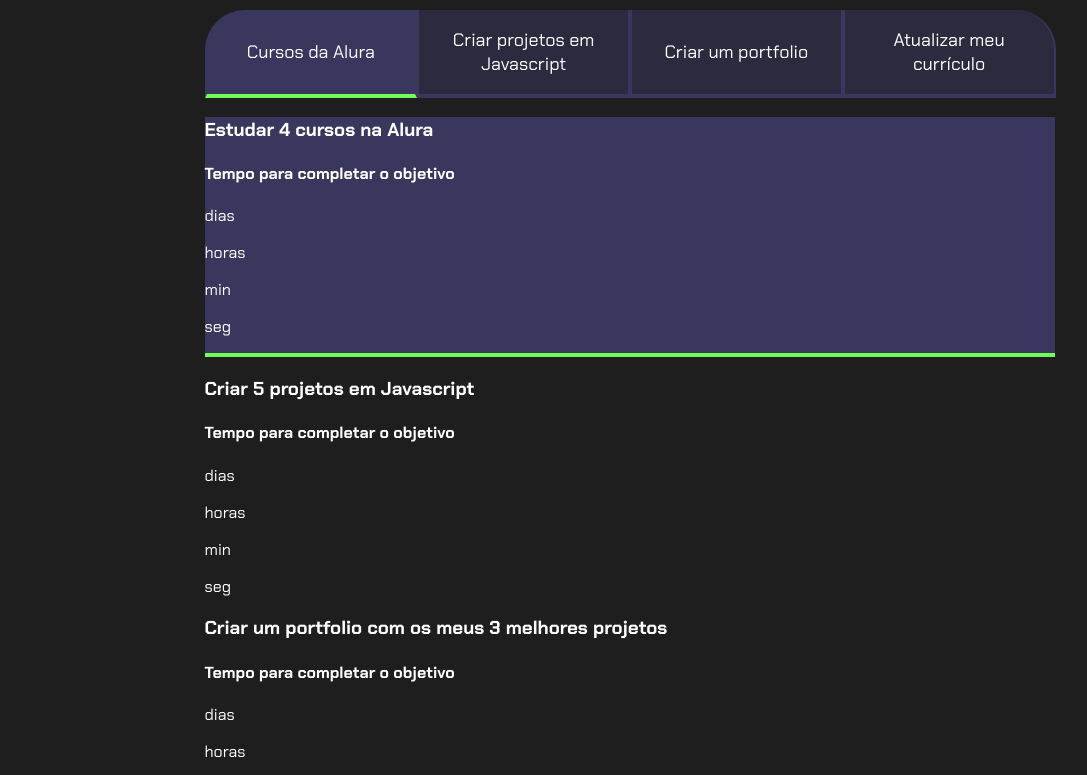
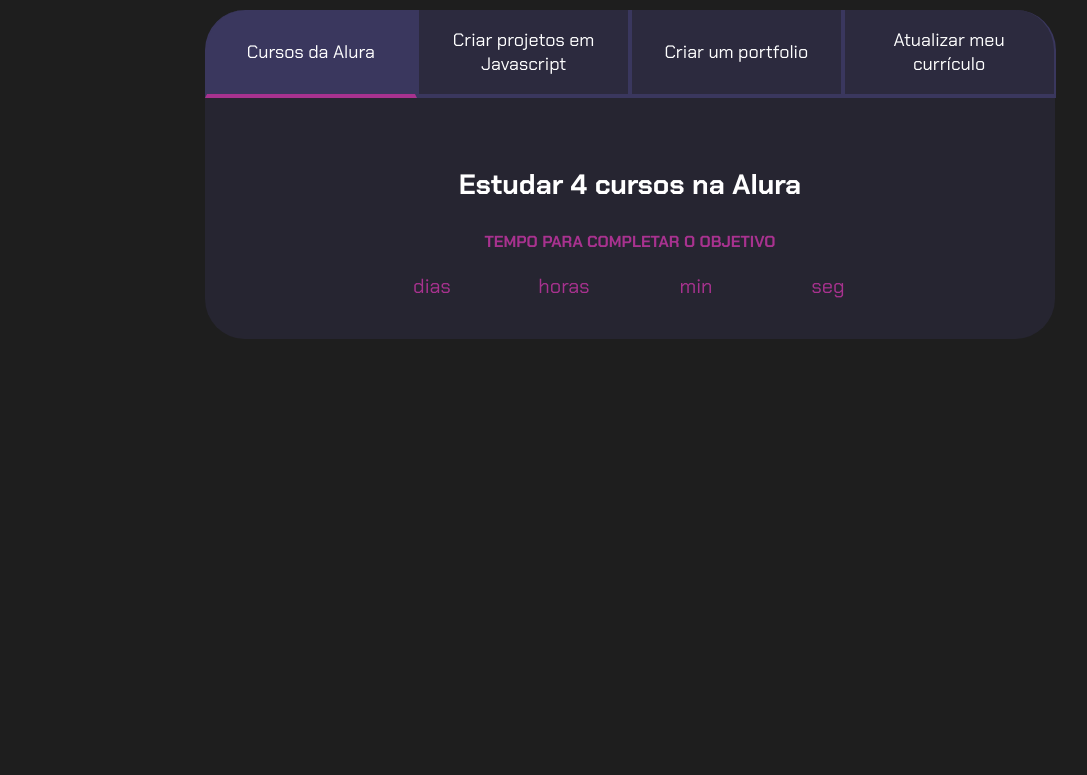
Before and after one commit to ArionZ/VIsualStudioLegalzaolegalegalegal, a plain HTML site: page index.html in a window 1280 px wide. Shown: the part 93-868 px from the top of the page, without its empty margins (10-1097 px from the left). After the commit the page ends 800 px from the top, so only its background shows below. Drawn offline with Linux system fonts and the light colour scheme.

Commit message:
Update style.css

```diff
--- a/style.css
+++ b/style.css
@@ -2,7 +2,7 @@
 
 :root {
     --cor-de-fundo: #1E1E1E;
-    --verde: #6FFF57;
+    --verde: #a8328f;
     --branco: #FFFFFF;
     --botao-ativo: #3A375E;
     --botao-inativo: rgba(58, 55, 94, 0.5);
@@ -61,9 +61,56 @@
     display: block;
 }
 
-.ativo{
+.botao.ativo{
     background-color: var(--botao-ativo);
     border-bottom: 4px solid var(--verde);
+}
+
+.abas-textos{
+    background-color: var(--texto-fundo);
+    padding: 40px;
+    border-radius: 0 0 40px 40px;
+}
+.aba-conteudo.ativo{
+    display:block;
+}
+
+.aba-conteudo{
+    display: none;
+}
+
+.aba-conteudo-titulo-principal{
+    font-size: 28px;
+    text-align: center;
+}
+.aba-conteudo-titulo-secundario{
+    text-align: center;
+    color: var(--verde);
+    text-transform: uppercase;
+}
+
+.contador{
+    display:flex;
+    justify-content: center;
+    flex-wrap: wrap;
+}
+.contador-digito{
+    padding: 0 16px;
+    text-align: center;
+    min-width: 100px;
+}
+
+.contador-digito-numero{
+    font-size: 80px;
+    margin: 0;
+
+}
+
+.contador-digito-texto{
+    color: var(--verde);
+    font-size: 20px;
+    margin: 0;
+
 }
 
 @media screen and (min-width: 768px) {
```
